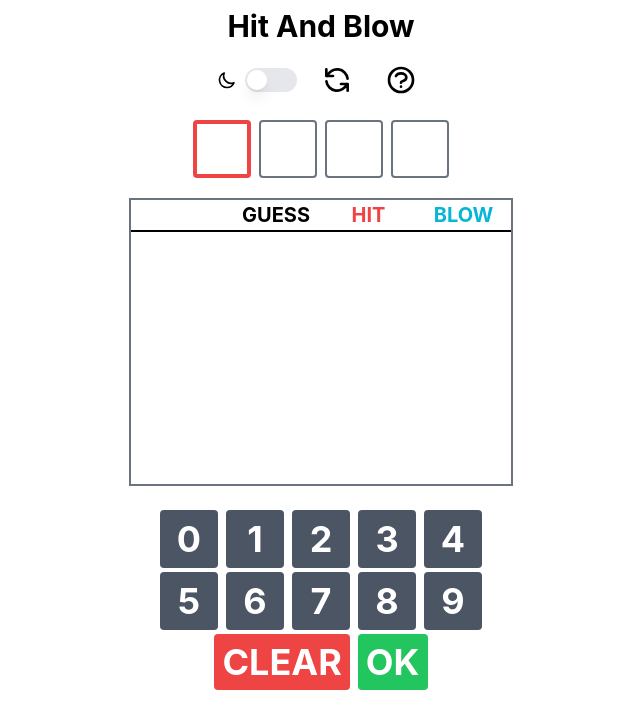
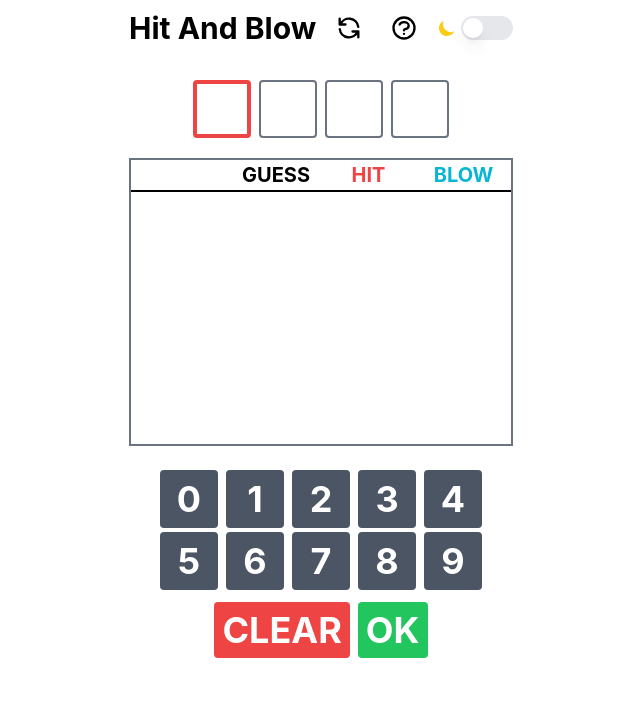
Before and after one commit to atof16/hit-and-blow, a React (Create React App) app: page / in a window 1280 px wide. Shown: the top 728 px of the page, without its empty margins (319-959 px from the left). Built offline with nearby package versions, Linux system fonts and the light colour scheme.

Commit message:
ボタンなどの配置を変更

```diff
--- a/src/App.js
+++ b/src/App.js
@@ -200,14 +200,11 @@ function App() {
 
     return (
     <div className="App dark:bg-zinc-900 h-screen">
-            <h1 className="flex justify-center mx-auto w-full items-center px-2 py-2 text-3xl dark:text-white font-bold">
+        <div className="justify-center mx-auto h-full w-full max-w-sm">
+            <div className="flex justify-between mx-auto w-full items-center mb-3">
+                <h1 className="text-3xl dark:text-white font-bold">
                     {GAME_TITLE}
                 </h1>
-        <div className="flex justify-center mx-auto w-full items-center mb-3">
-            <DarkModeToggle
-            enabled={isDarkModeOn}
-            onChange={() => setIsDarkModeOn(prevState => !prevState)}
-            />
                 <ConfirmDialog
                 isConfirmDialogOpen={isConfirmDialogOpen}
                 openModal={() => setIsConfirmDialogOpen(true)}
@@ -219,6 +216,13 @@ function App() {
                 openModal={() => setIsRuleDialogOpen(true)}
                 closeModal={() => setIsRuleDialogOpen(false)}
                 />
+                <DarkModeToggle
+                enabled={isDarkModeOn}
+                onChange={() => setIsDarkModeOn(prevState => !prevState)}
+                />
+            </div>
+            <div className="flex justify-center mx-auto w-full items-center mb-3">
+
             </div>
 
             <Grid
@@ -262,6 +266,7 @@ function App() {
             alertType="warning"
             />
         </div>
+    </div>
     );
 }
 
--- a/src/components/ConfirmDialog.js
+++ b/src/components/ConfirmDialog.js
@@ -3,14 +3,14 @@ import { RefreshIcon, ExclamationCircleIcon} from '@heroicons/react/outline'
 
 export const ConfirmDialog = (prop) => {
     return (
-        <div className="px-2">
+        <div>
             <div>
                 <button
                 className="py-2 px-2 dark:text-white"
                 type="button"
                 onClick={prop.openModal}
                 >
-                <RefreshIcon className="h-8 w-8" />
+                <RefreshIcon className="h-7 w-7" />
                 </button>
             </div>
 
--- a/src/components/DarkModeToggle.js
+++ b/src/components/DarkModeToggle.js
@@ -1,12 +1,13 @@
 import { Switch } from '@headlessui/react'
-import {MoonIcon} from '@heroicons/react/outline'
+import { MoonIcon } from '@heroicons/react/solid'
 
 export const DarkModeToggle = (prop) => {
     return (
+        <div className="flex justify-center items-center">
         <Switch.Group>
-            <div className="flex items-center py-4 px-2">
-                <Switch.Label className="mr-2 dark:text-white">
-                    <MoonIcon className="h-5 w-5"/>
+            <div className="flex items-center py-4">
+                <Switch.Label>
+                    <MoonIcon className="h-5 w-5 text-yellow-400 mr-1" />
                 </Switch.Label>
                 <Switch
                 checked={prop.enabled}
@@ -23,5 +24,6 @@ export const DarkModeToggle = (prop) => {
                 </Switch>
             </div>
         </Switch.Group>
+        </div>
     )
 }
--- a/src/components/Keyboard.js
+++ b/src/components/Keyboard.js
@@ -35,7 +35,7 @@ export const Keyboard = (prop) => {
                     </button>
                 ))}
             </div>
-            <div className='flex justify-center'>
+            <div className='flex justify-center mt-3'>
                     <button disabled={prop.isGameWon} value="clear" className={clearClasses} onClick={() => onClick('clear')}>{CLEAR_TEXT}</button>
                     <button disabled={prop.isGameWon} value="enter" className={enterClasses} onClick={() => onClick('enter')}>{ENTER_TEXT}</button>
             </div>
--- a/src/components/RuleDialog.js
+++ b/src/components/RuleDialog.js
@@ -4,14 +4,14 @@ import { QuestionMarkCircleIcon, ExclamationCircleIcon, XIcon } from '@heroicons
 
 export const RuleDialog = (prop) => {
     return (
-        <div className="px-2">
+        <div>
             <div>
                 <button
                 className="py-2 px-2 dark:text-white"
                 type="button"
                 onClick={prop.openModal}
                 >
-                <QuestionMarkCircleIcon className="h-8 w-8" />
+                <QuestionMarkCircleIcon className="h-7 w-7" />
                 </button>
             </div>
 
```
Lines whose indentation alone changed are shown as unchanged.
